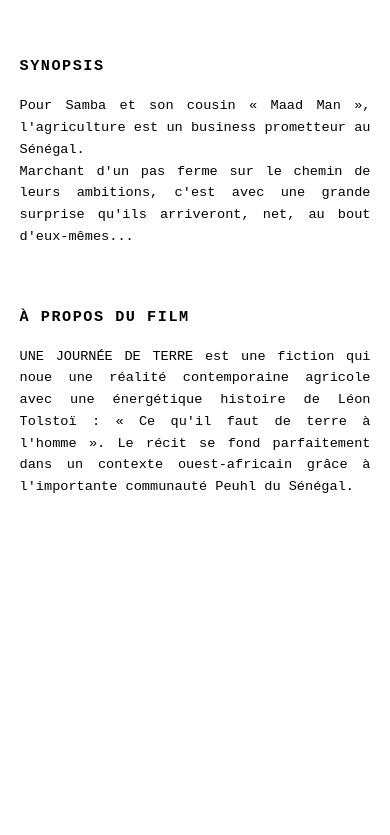
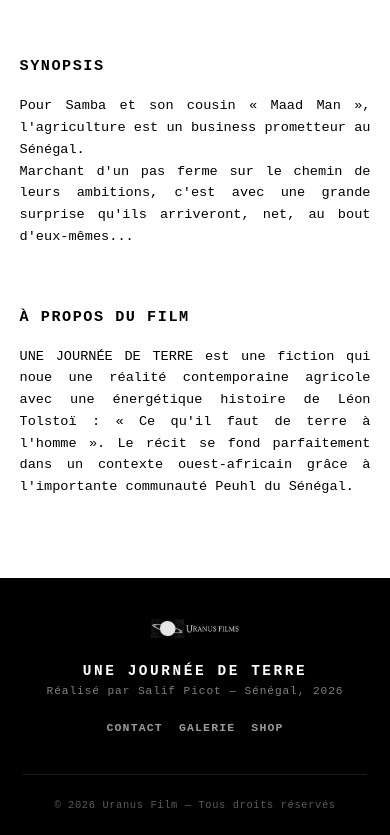
Before and after one commit to ha2san/unejourneedeterre, a plain HTML site: page index.html in a window 390 px wide. Shown: the part 1019-1854 px from the top of the page. Before the commit the page ends 1597 px from the top, so only its background shows below. Drawn offline with Linux system fonts and the light colour scheme.

Commit message:
presque la fin

```diff
--- a/index.html
+++ b/index.html
@@ -4,6 +4,18 @@
     <meta charset="UTF-8">
     <meta name="viewport" content="width=device-width, initial-scale=1.0">
     <title>Une Journée de Terre</title>
+    <link rel="icon" type="image/png" href="./logos/uranus-film.png">
+
+    <!-- SEO -->
+    <meta name="description" content="Une Journée de Terre — Court-métrage de Salif Picot. Aventure & thriller, Sénégal 2026. Samba et son cousin partent à la conquête de leurs ambitions agricoles… jusqu'au bout d'eux-mêmes.">
+
+    <!-- Open Graph -->
+    <meta property="og:title" content="Une Journée de Terre">
+    <meta property="og:description" content="Court-métrage de Salif Picot — Aventure & thriller, Sénégal 2026.">
+    <meta property="og:image" content="./dephilement/DEPHILEMENT-SITE-1.png">
+    <meta property="og:type" content="video.movie">
+    <meta property="og:locale" content="fr_FR">
+
     <link rel="stylesheet" href="style.css">
 </head>
 <body>
@@ -13,8 +25,8 @@
         <img src="./logos/uranus-film.png" alt="Uranus Film">
     </div>
     <div class="links">
-        <a href="#">CONTACT</a>
-        <a href="#">GALERIE</a>
+        <a href="https://ko-fi.com/salifpicot" target="_blank" rel="noopener noreferrer">CONTACT</a>
+        <a href="https://ko-fi.com/salifpicot/gallery" target="_blank" rel="noopener noreferrer">GALERIE</a>
         <a href="#">SHOP</a>
     </div>
 </nav>
@@ -72,6 +84,26 @@
     </div>
 </section>
 
+
+<footer class="site-footer">
+    <div class="footer-inner">
+        <div class="footer-left">
+            <a href="index.html"><img src="./logos/uranus-film.png" alt="Uranus Film"></a>
+        </div>
+        <div class="footer-center">
+            <p class="footer-title">UNE JOURNÉE DE TERRE</p>
+            <p class="footer-sub">Réalisé par Salif Picot &mdash; Sénégal, 2026</p>
+        </div>
+        <div class="footer-right">
+            <a href="https://ko-fi.com/salifpicot" target="_blank" rel="noopener noreferrer">CONTACT</a>
+            <a href="https://ko-fi.com/salifpicot/gallery" target="_blank" rel="noopener noreferrer">GALERIE</a>
+            <a href="#">SHOP</a>
+        </div>
+    </div>
+    <div class="footer-bottom">
+        <p>&copy; 2026 Uranus Film &mdash; Tous droits réservés</p>
+    </div>
+</footer>
 <script src="script.js"></script>
 </body>
 </html>
--- a/script.js
+++ b/script.js
@@ -5,29 +5,46 @@ document.addEventListener("DOMContentLoaded", function() {
 
     // Gestion du défilement des images de fond
     if (slides.length > 0) {
-        console.log("Système de fond actif : " + slides.length + " images.");
-
         function changeSlide() {
             slides[currentIndex].classList.remove('active');
             currentIndex = (currentIndex + 1) % slides.length;
             slides[currentIndex].classList.add('active');
         }
-
-        const slideInterval = setInterval(changeSlide, 5000);
+        setInterval(changeSlide, 5000);
     }
 
-    // Gestion du scroll pour cacher le fond
+    // =====================================================
+    // NAV ADAPTIVE : blanc sur hero, noir sur section texte
+    // =====================================================
+    const nav = document.querySelector('.top-nav');
+    const letterSection = document.querySelector('.letter-section');
+
+    function updateNav() {
+        if (!nav || !letterSection) return;
+        const navHeight = nav.offsetHeight;
+        const sectionTop = letterSection.getBoundingClientRect().top;
+
+        // Si le haut de la section texte est à portée de la nav → passe en noir
+        if (sectionTop <= navHeight) {
+            nav.classList.add('nav-dark');
+        } else {
+            nav.classList.remove('nav-dark');
+        }
+    }
+
+    window.addEventListener('scroll', updateNav);
+    updateNav(); // état initial
+
+    // Gestion du scroll pour body (existant)
     function handleScroll() {
         const scrollPosition = window.scrollY;
         const windowHeight = window.innerHeight;
-
         if (scrollPosition > windowHeight * 0.3) {
             body.classList.add('scrolled');
         } else {
             body.classList.remove('scrolled');
         }
     }
-
     window.addEventListener('scroll', handleScroll);
     handleScroll();
 });
--- a/style.css
+++ b/style.css
@@ -30,13 +30,14 @@ body {
     margin-left: 30px;
     font-size: 0.85rem;
     letter-spacing: 0.08em;
-    transition: opacity 0.2s;
+    transition: opacity 0.2s, color 0.4s ease;
 }
 .links a:hover { opacity: 0.65; }
 
 .prod-logo img {
     width: 130px;
     display: block;
+    transition: filter 0.4s ease;
 }
 
 /* ===== HERO ===== */
@@ -201,6 +202,9 @@ body.film-page .top-nav {
     backdrop-filter: blur(8px);
     -webkit-backdrop-filter: blur(8px);
     border-bottom: 1px solid #f0e8ff;
+}
+body.film-page .top-nav .prod-logo img {
+    filter: invert(1);
 }
 body.film-page .links a {
     color: #000;
@@ -461,3 +465,112 @@ body.film-page .links a:hover {
         padding: 70px 5% 80px;
     }
 }
+
+/* ===== FOOTER ===== */
+.site-footer {
+    background: #000;
+    color: #fff;
+    font-family: "Courier New", monospace;
+    padding: 56px 8% 28px;
+}
+
+.footer-inner {
+    display: flex;
+    align-items: center;
+    justify-content: space-between;
+    gap: 32px;
+    flex-wrap: wrap;
+    padding-bottom: 40px;
+    border-bottom: 1px solid rgba(255,255,255,0.1);
+}
+
+.footer-left img {
+    width: 90px;
+    opacity: 0.9;
+    display: block;
+}
+
+.footer-center {
+    text-align: center;
+    flex: 1;
+}
+
+.footer-title {
+    font-size: 0.9rem;
+    font-weight: bold;
+    letter-spacing: 0.18em;
+    margin-bottom: 6px;
+}
+
+.footer-sub {
+    font-size: 0.7rem;
+    letter-spacing: 0.08em;
+    opacity: 0.5;
+}
+
+.footer-right {
+    display: flex;
+    gap: 24px;
+    align-items: center;
+}
+
+.footer-right a {
+    color: #fff;
+    text-decoration: none;
+    font-size: 0.72rem;
+    font-weight: bold;
+    letter-spacing: 0.1em;
+    opacity: 0.6;
+    transition: opacity 0.2s;
+}
+.footer-right a:hover { opacity: 1; }
+
+.footer-bottom {
+    padding-top: 24px;
+    text-align: center;
+}
+
+.footer-bottom p {
+    font-size: 0.65rem;
+    letter-spacing: 0.06em;
+    opacity: 0.35;
+}
+
+/* Footer responsive */
+@media (max-width: 600px) {
+    .site-footer {
+        padding: 40px 6% 24px;
+    }
+    .footer-inner {
+        flex-direction: column;
+        align-items: center;
+        text-align: center;
+        gap: 24px;
+    }
+    .footer-right {
+        gap: 16px;
+    }
+}
+
+/* ===== NAV ADAPTIVE (index.html) ===== */
+.top-nav {
+    transition: background 0.4s ease;
+}
+
+/* Quand la nav passe sur la section blanche */
+.top-nav.nav-dark {
+    background: transparent;
+    border-bottom: none;
+}
+
+.top-nav.nav-dark .links a {
+    color: #000;
+}
+.top-nav.nav-dark .links a:hover {
+    opacity: 0.5;
+}
+
+/* Le logo s'inverse aussi : blanc → noir */
+.top-nav.nav-dark .prod-logo img {
+    filter: invert(1);
+}
```
Also changed, not shown: 404.html (added, +141 -0 lines), film.html (+34 -2 lines).
